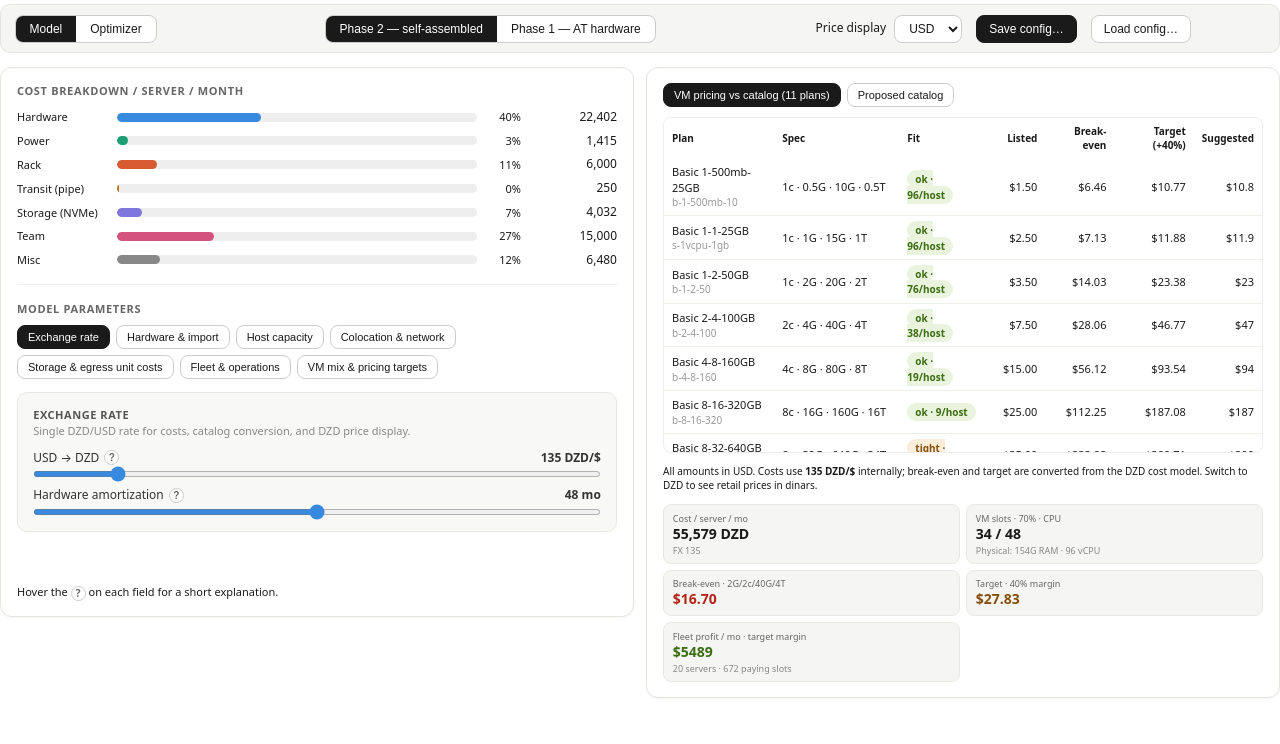
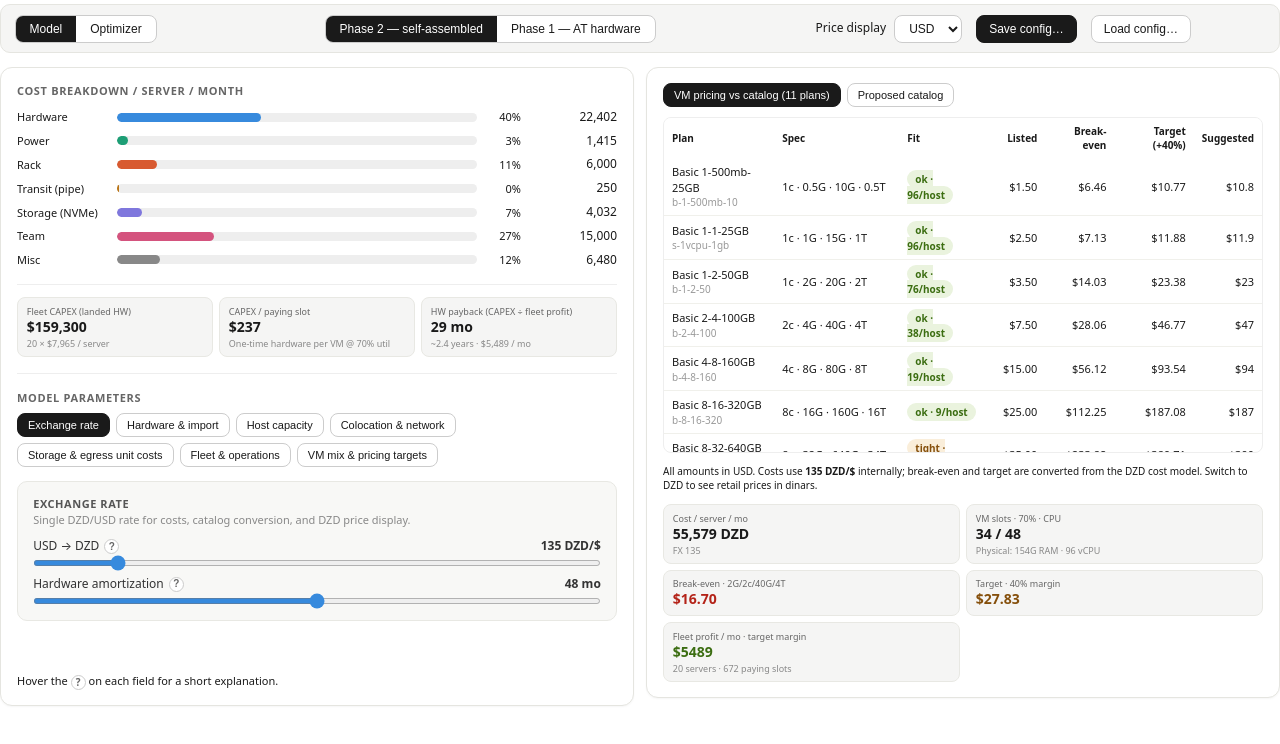
Before and after one commit to OpenScalerEngineeringTeam/openscaler_pricing_model, a React (Vite) app: page / in a window 1280 px wide. Shown: the top 744 px of the page. Built offline with nearby package versions, Linux system fonts and the light colour scheme.

Commit message:
Add more values to the UI

```diff
--- a/src/App.css
+++ b/src/App.css
@@ -5,6 +5,8 @@ body{font-family:var(--font-sans,system-ui,-apple-system,sans-serif);color:var(-
 .toolbar{display:flex;align-items:center;justify-content:space-between;flex-wrap:wrap;gap:12px;padding:.6rem .85rem;background:var(--color-background-secondary,#f5f5f4);border:0.5px solid var(--color-border-tertiary,#e5e5e0);border-radius:10px;margin-bottom:.85rem}
 .toolbar-actions{display:flex;align-items:center;gap:14px;flex-wrap:wrap}
 .metrics-grid{display:grid;grid-template-columns:repeat(2,1fr);gap:6px;margin-top:.75rem}
+.fleet-capex-metrics{margin-top:1rem;padding-top:.75rem;border-top:0.5px solid var(--color-border-tertiary,#eee)}
+@media(min-width:720px){.fleet-capex-metrics{grid-template-columns:repeat(3,1fr)}}
 .metric{background:var(--color-background-secondary,#f5f5f4);border:0.5px solid var(--color-border-tertiary,#e8e8e3);border-radius:8px;padding:.45rem .55rem}
 .metric-label{font-size:9px;color:var(--color-text-secondary,#666);margin-bottom:2px;line-height:1.25}
 .metric-value{font-size:14px;font-weight:600;color:var(--color-text-primary);font-variant-numeric:tabular-nums;line-height:1.2}
--- a/src/App.tsx
+++ b/src/App.tsx
@@ -107,7 +107,7 @@ export default function App() {
         <div className="two-col">
           <div className="card">
             <div className="section-title">Cost breakdown / server / month</div>
-            <CostBreakdown computed={computed} />
+            <CostBreakdown params={params} computed={computed} priceDisplay={priceDisplay} />
             <ParamsPanel
               params={params}
               scenario={scenario}
--- a/src/components/CostBreakdown.tsx
+++ b/src/components/CostBreakdown.tsx
@@ -1,12 +1,33 @@
 import { BAR_COLORS, BAR_LABELS } from '../lib/constants';
+import {
+  capexPerPayingSlotDzd,
+  fleetCapexDzd,
+  hardwarePaybackMonths,
+} from '../lib/fleetCapex';
+import { fleetMonthlyProfitDzd } from '../lib/fleetProfit';
 import { fmt } from '../lib/pricing';
-import type { ComputeResult } from '../types';
+import type { ComputeResult, ModelParams, PriceDisplay } from '../types';
 
 interface CostBreakdownProps {
+  params: ModelParams;
   computed: ComputeResult;
+  priceDisplay: PriceDisplay;
 }
 
-export function CostBreakdown({ computed: C }: CostBreakdownProps) {
+function formatMoney(dzd: number, priceDisplay: PriceDisplay, usdDzd: number): string {
+  if (priceDisplay === 'dzd') return `${fmt(dzd)} DZD`;
+  return `$${(dzd / usdDzd).toLocaleString(undefined, { maximumFractionDigits: 0 })}`;
+}
+
+function formatPayback(months: number | null): { main: string; sub: string; tone: '' | ' warn' | ' danger' } {
+  if (months === null) return { main: '—', sub: 'No profit at target margin', tone: ' danger' };
+  const rounded = Math.round(months);
+  const sub = months >= 12 ? `~${(months / 12).toFixed(1)} years` : 'Months at steady-state util';
+  const tone = months > 84 ? ' danger' : months > 48 ? ' warn' : '';
+  return { main: `${rounded} mo`, sub, tone };
+}
+
+export function CostBreakdown({ params: P, computed: C, priceDisplay }: CostBreakdownProps) {
   const costs = [
     C.monthly_hw,
     C.monthly_power,
@@ -17,6 +38,11 @@ export function CostBreakdown({ computed: C }: CostBreakdownProps) {
     C.monthly_misc,
   ];
   const pcts = costs.map((c) => (c / C.total) * 100);
+
+  const fleetCapex = fleetCapexDzd(P, C);
+  const perSlot = capexPerPayingSlotDzd(P, C);
+  const payback = formatPayback(hardwarePaybackMonths(P, C));
+  const fleetProfit = fleetMonthlyProfitDzd(P, C);
 
   return (
     <div>
@@ -30,6 +56,29 @@ export function CostBreakdown({ computed: C }: CostBreakdownProps) {
           <span className="breakdown-val">{fmt(c)}</span>
         </div>
       ))}
+      <div className="metrics-grid fleet-capex-metrics">
+        <div className="metric">
+          <div className="metric-label">Fleet CAPEX (landed HW)</div>
+          <div className="metric-value">{formatMoney(fleetCapex, priceDisplay, P.usd_dzd)}</div>
+          <div className="metric-sub">
+            {P.num_servers} × {formatMoney(C.hw_landed_dzd, priceDisplay, P.usd_dzd)} / server
+          </div>
+        </div>
+        <div className="metric">
+          <div className="metric-label">CAPEX / paying slot</div>
+          <div className="metric-value">
+            {perSlot !== null ? formatMoney(perSlot, priceDisplay, P.usd_dzd) : '—'}
+          </div>
+          <div className="metric-sub">One-time hardware per VM @ {Math.round(P.utilization * 100)}% util</div>
+        </div>
+        <div className="metric">
+          <div className="metric-label">HW payback (CAPEX ÷ fleet profit)</div>
+          <div className={`metric-value${payback.tone}`}>{payback.main}</div>
+          <div className="metric-sub">
+            {payback.sub} · {formatMoney(fleetProfit, priceDisplay, P.usd_dzd)} / mo
+          </div>
+        </div>
+      </div>
     </div>
   );
 }
--- /dev/null
+++ b/src/lib/fleetCapex.ts
@@ -0,0 +1,23 @@
+import type { ComputeResult, ModelParams } from '../types';
+import { fleetMonthlyProfitDzd } from './fleetProfit';
+
+export function fleetCapexDzd(P: ModelParams, C: ComputeResult): number {
+  return C.hw_landed_dzd * P.num_servers;
+}
+
+export function fleetPayingSlots(P: ModelParams, C: ComputeResult): number {
+  return P.num_servers * C.paying_vms;
+}
+
+export function capexPerPayingSlotDzd(P: ModelParams, C: ComputeResult): number | null {
+  const slots = fleetPayingSlots(P, C);
+  if (slots <= 0) return null;
+  return fleetCapexDzd(P, C) / slots;
+}
+
+/** Months to recover fleet hardware CAPEX from modeled gross profit at target margin (steady state). */
+export function hardwarePaybackMonths(P: ModelParams, C: ComputeResult): number | null {
+  const profit = fleetMonthlyProfitDzd(P, C);
+  if (profit <= 0) return null;
+  return fleetCapexDzd(P, C) / profit;
+}
```
Also changed, not shown: 1 other file (tests, documents, lock files or other folders).
